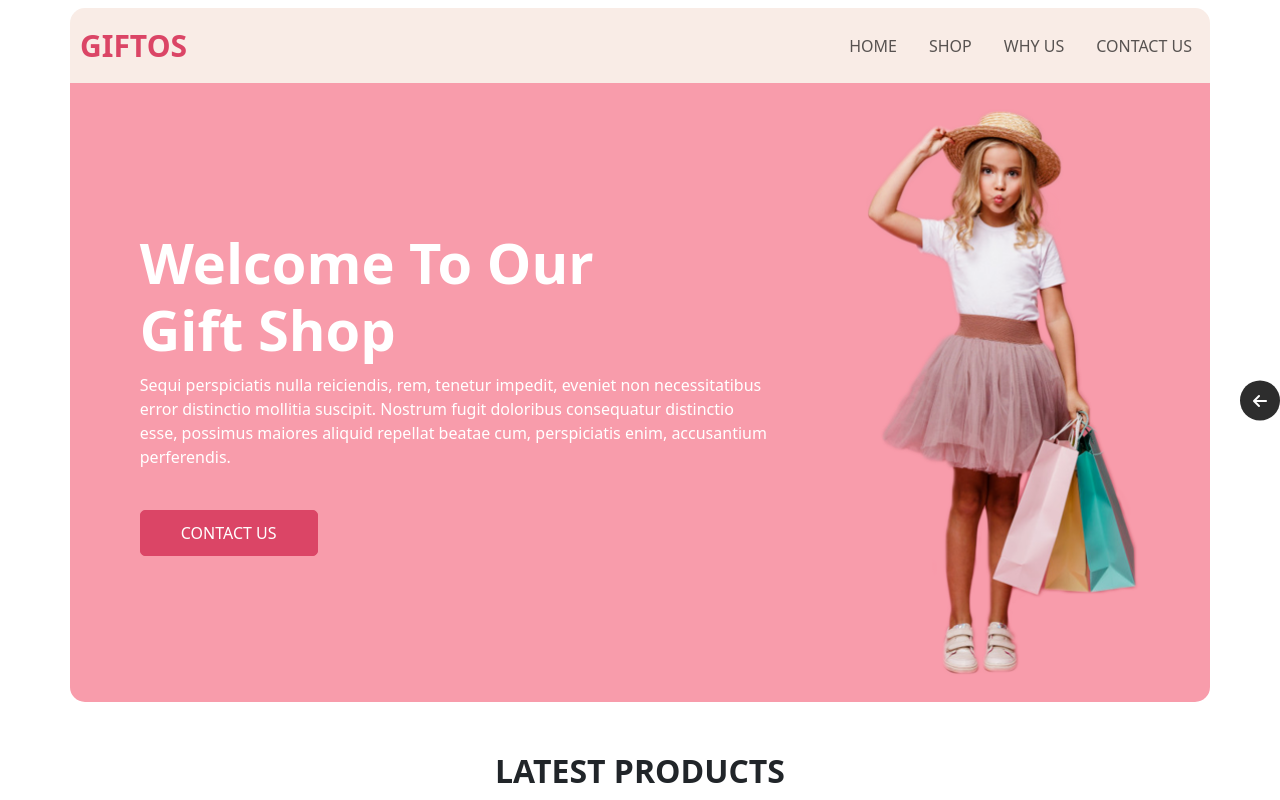
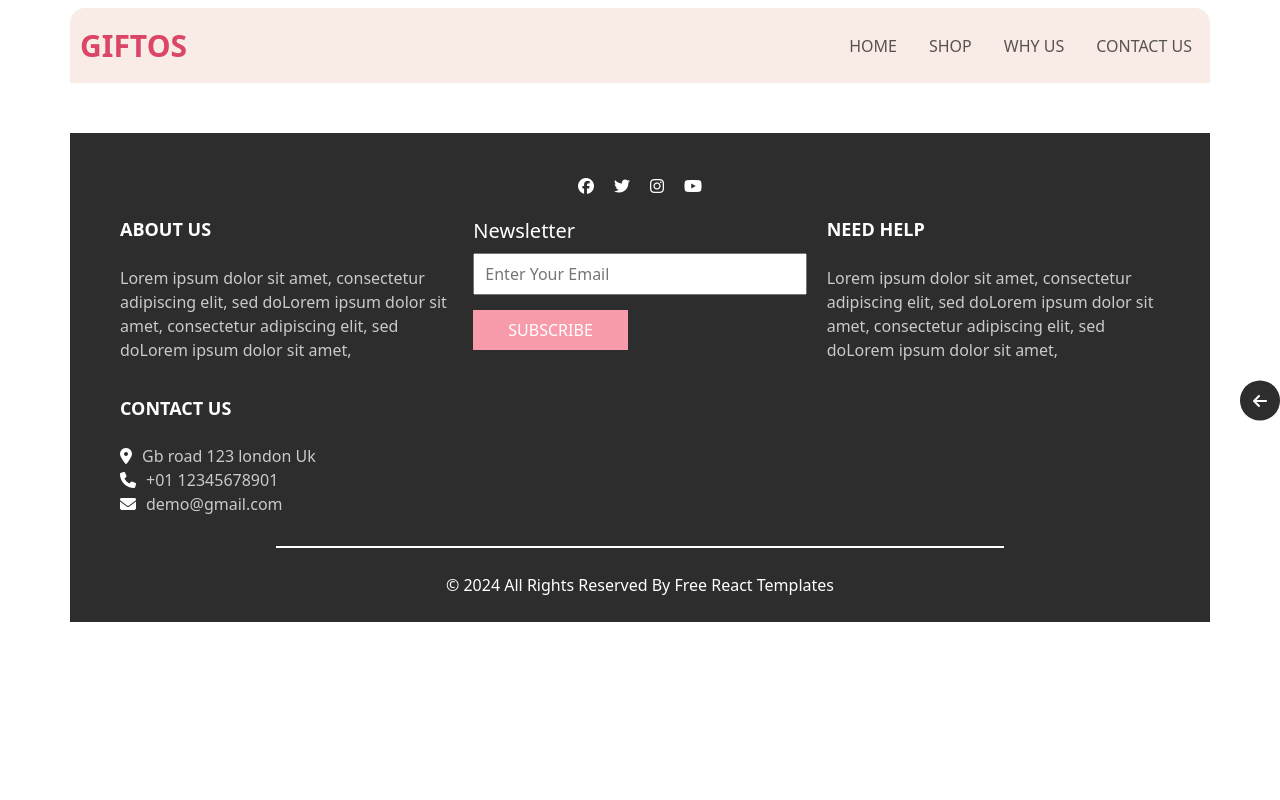
Before and after one commit to gaethMrad1/giftos, a React (Create React App) app: page / in a window 1280 px wide. Shown: the top 800 px of the page. Built offline with nearby package versions, Linux system fonts and the light colour scheme; no server answers.

Commit message:
modify the path of the route of the Home component

```diff
--- a/src/App.js
+++ b/src/App.js
@@ -24,7 +24,7 @@
       <BasketContext.Provider value={values}>
         <Basket />
         <Routes>
-          <Route path="/" element={<Home />}/>
+          <Route path="/Giftos" element={<Home />}/>
           <Route path="/shop" element={<Shop />}/>
           <Route path="/all-products" element={<AllProducts />}/>
           <Route path="/product/:productId" element={<ViewProduct />}/>
```
